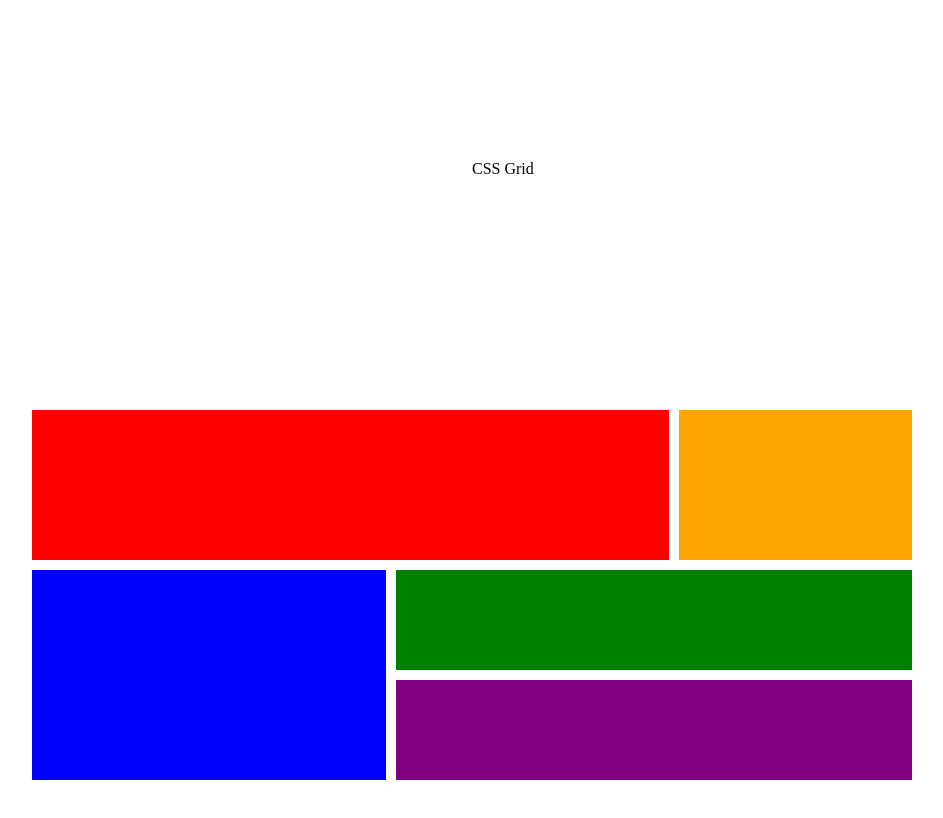
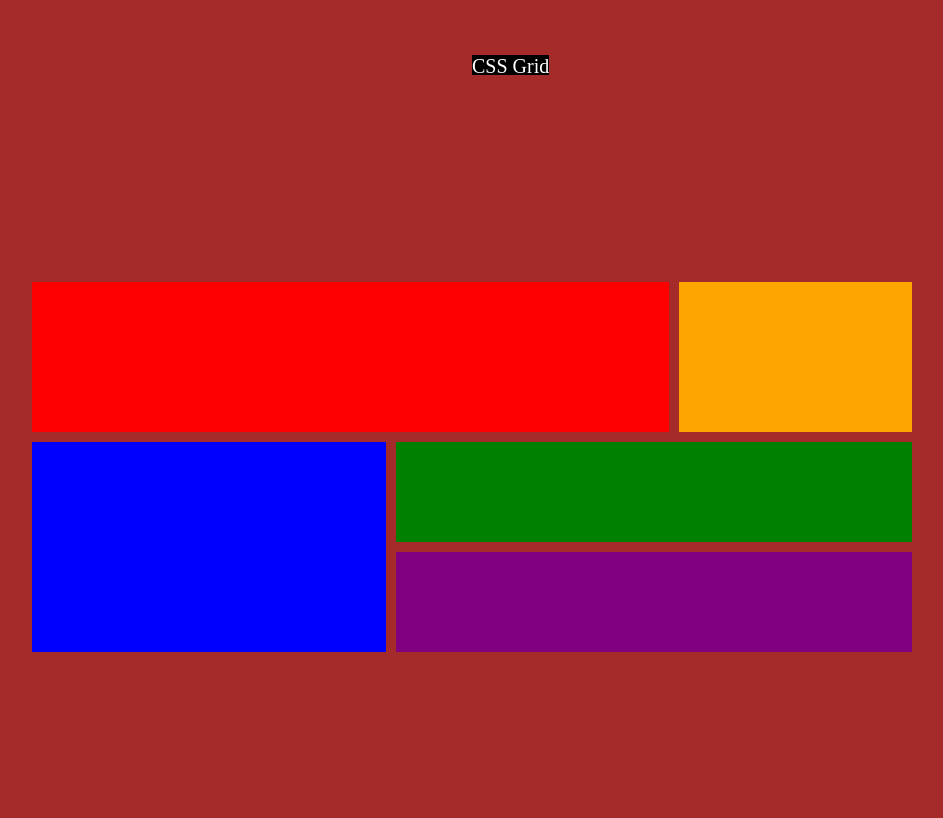
Before and after one commit to Nneny-bit/FlexboxandGrid, a plain HTML site: page grid.html in a window 1280 px wide. Shown: the whole page, without its empty margins (168-1111 px from the left). Drawn offline with Linux system fonts and the light colour scheme.

Commit message:
Update grid.css

```diff
--- a/grid.css
+++ b/grid.css
@@ -3,7 +3,8 @@
     padding: 0;
 }
 body{
-    background-color: white;
+    background-color: brown;
+    margin-top: -10%;
 
 }
 main{
@@ -70,7 +71,13 @@ a{
     text-decoration: none;
     height: 20px;
     text-align: center;
-    color: black;
-    font-size: 16px;
+    color: white;
+    font-size: 20px;
     display: inline-block;
+    margin-top: 30%;
+    background-color: black;
+    a:hover{
+    background-color: blueviolet;
 }
+
+}
```
